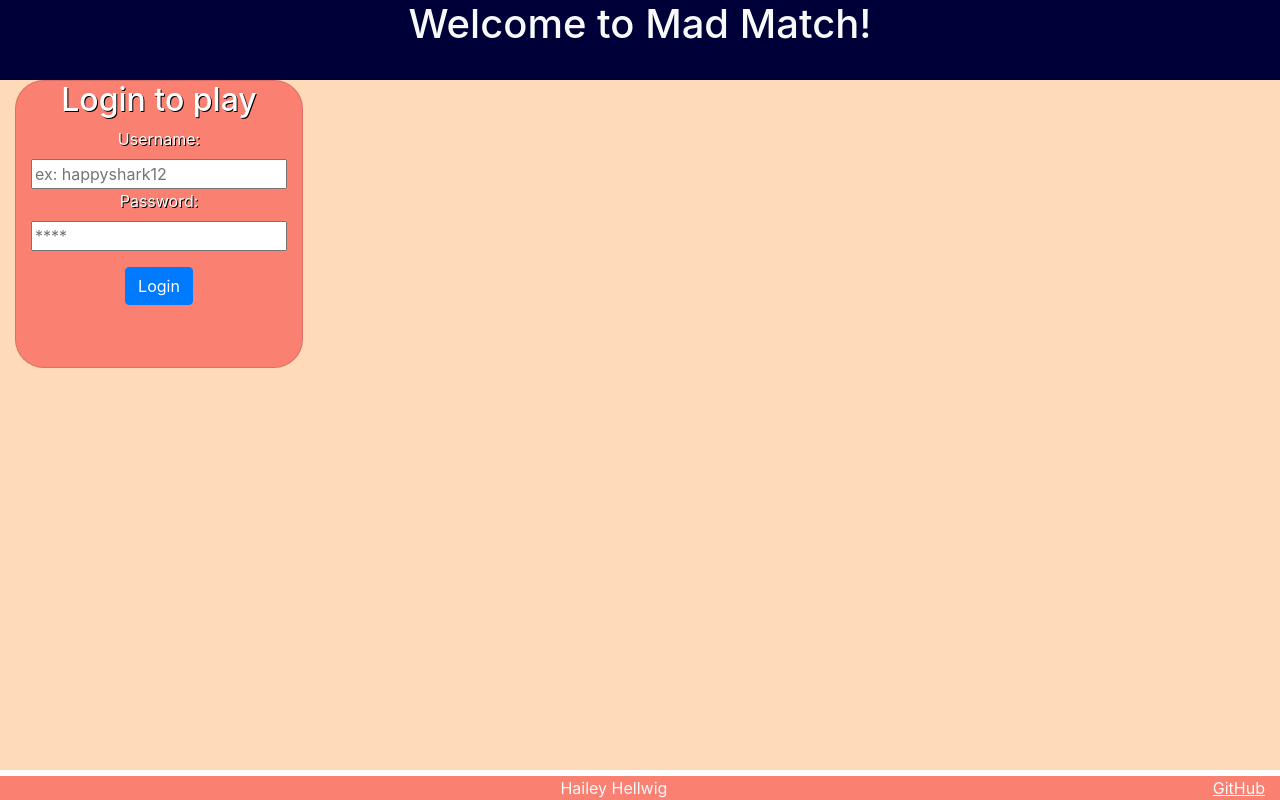
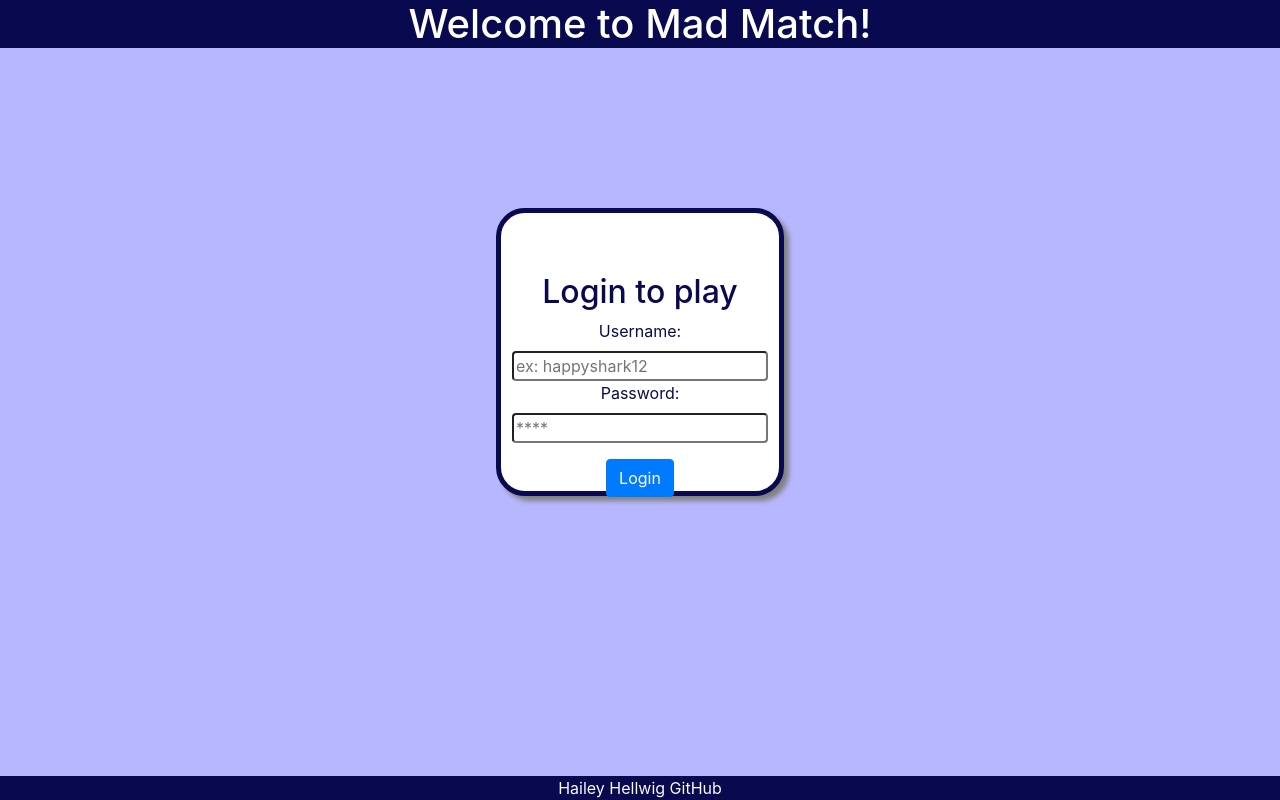
Before and after one commit to hhellwig/my-startup, a plain HTML site: page login.html in a window 1280 px wide. Drawn offline with nearby package versions, Linux system fonts and the light colour scheme.

Commit message:
Update(css) fixing alignment issues

```diff
--- /dev/null
+++ b/login.css
@@ -0,0 +1,33 @@
+#header {
+    width: 100%;
+    background: rgb(9, 9, 80);
+    color: white;
+}
+
+#main {
+    background: rgb(183, 183, 255);
+}
+
+#footer {
+    display: flex;
+    float: right;
+    background: rgb(9, 9, 80);
+}
+
+#login {
+    margin: auto;
+    margin-top: 20vh;
+    border-radius: 10%;
+    padding-top: 60px;
+    width: 3in;
+    height: 3in;
+    border: thick solid rgb(9, 9, 80);
+    background: white;
+    color: rgb(9, 9, 80);
+    text-align: center;
+    box-shadow: 5px 5px 5px grey;
+}
+
+#body {
+    background: rgb(183, 183, 255);
+}
--- a/login.html
+++ b/login.html
@@ -5,7 +5,7 @@
         <meta name="viewport" content="width=device-width, initial-scale=1.0" />
         <title>Mad Match</title>
 
-        <link rel="stylesheet" href="main.css" />
+        <link rel="stylesheet" href="login.css" />
 
         <!--Bootstrap implementation-->
         <link
@@ -17,23 +17,23 @@
         <!--Icon code-->
         <script src="https://kit.fontawesome.com/c122e69882.js" crossorigin="anonymous"></script>
     </head>
-    <body class="text-light text-center">
-        <header class="container-fluid">
+    <body class="text-light text-center" id="body">
+        <header class="container-fluid" id="header">
             <h1>Welcome to Mad Match!</h1>
         </header>
 
-        <main class="container-fluid text-center">
+        <main class="container-fluid text-center" id="main">
             <div class="card" id="login">
-                <h2 id="greeting">Login to play</h2>
+                <h2>Login to play</h2>
                 <form method="get" action="home.html">
                     <ul class="list-unstyled">
                         <li>
                         <label for="name">Username: </label>
-                        <input type="text" id="name" placeholder="ex: happyshark12"/>
+                        <input type="text" class="rounded" id="name" placeholder="ex: happyshark12"/>
                         </li>
                         <li>
                         <label for="password">Password: </label>
-                        <input type="password" id="password" name="password" placeholder="****"/>
+                        <input type="password" class="rounded" id="password" name="password" placeholder="****"/>
                         </li>
                     </ul>
                     <button type="submit" class="btn btn-primary">Login</button>
@@ -41,12 +41,12 @@
             </div>
         </main>
 
-        <footer class="fixed-bottom">
+        <footer class="fixed-bottom" id="footer">
             <div class="container-fluid">
             <span class="text-reset">Hailey Hellwig</span>
             <a
                 class="text-reset"
-                href="https://githug.com/hhellwig">
+                href="https://github.com/hhellwig">
                 GitHub
             </a>
             </div>
--- a/main.css
+++ b/main.css
@@ -37,23 +37,11 @@ menu {
 }
 
 menu .nav-item {
-    font-size: 36pt;
-    padding: 0 0.3em;
+    font-size: 28pt;
+    padding: 0 0.4em;
 }
 
 footer a {
     text-decoration: underline;
     float: right;
 }
-
-#login {
-    align-items: center;
-    border-radius: 10%;
-    position: absolute;
-    width: 3in;
-    height: 3in;
-    background: #fa8072;
-    color: white;
-    text-shadow: 1px 1px black;
-    text-align: center;
-}
```
